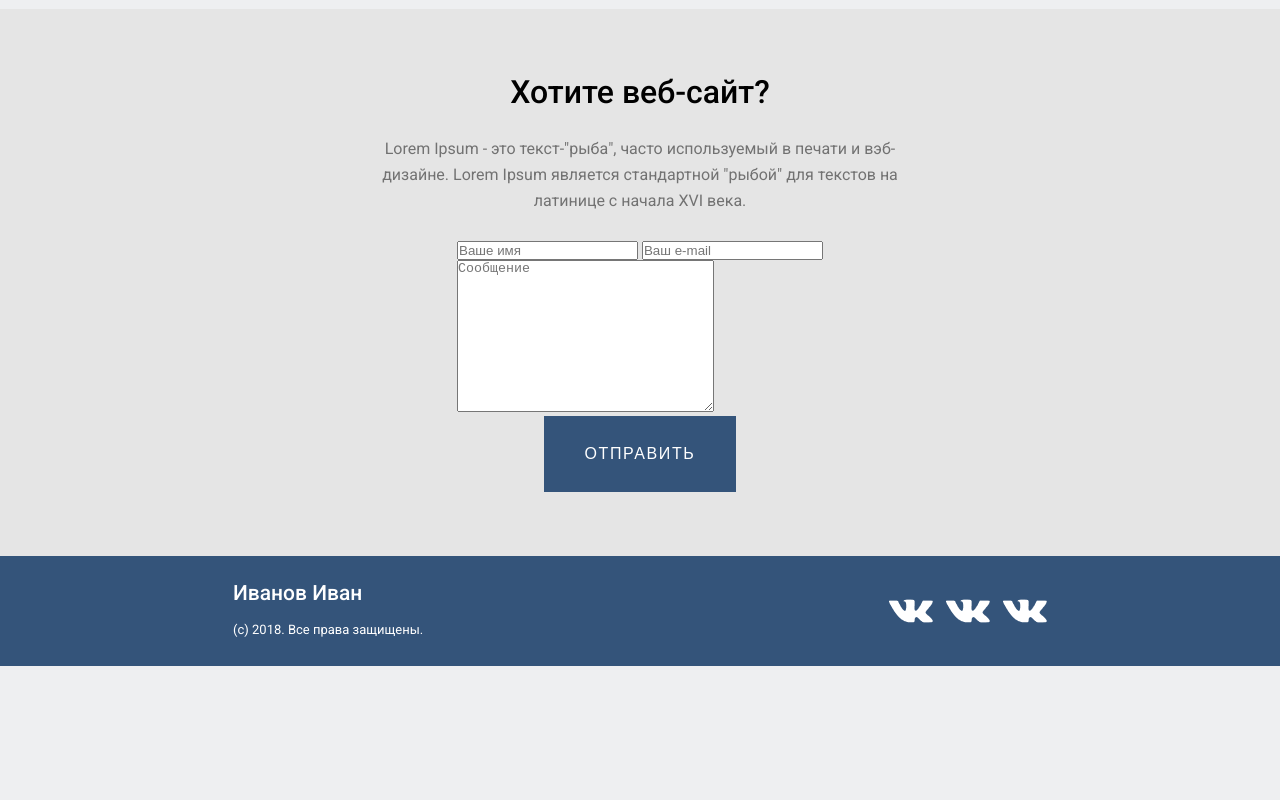
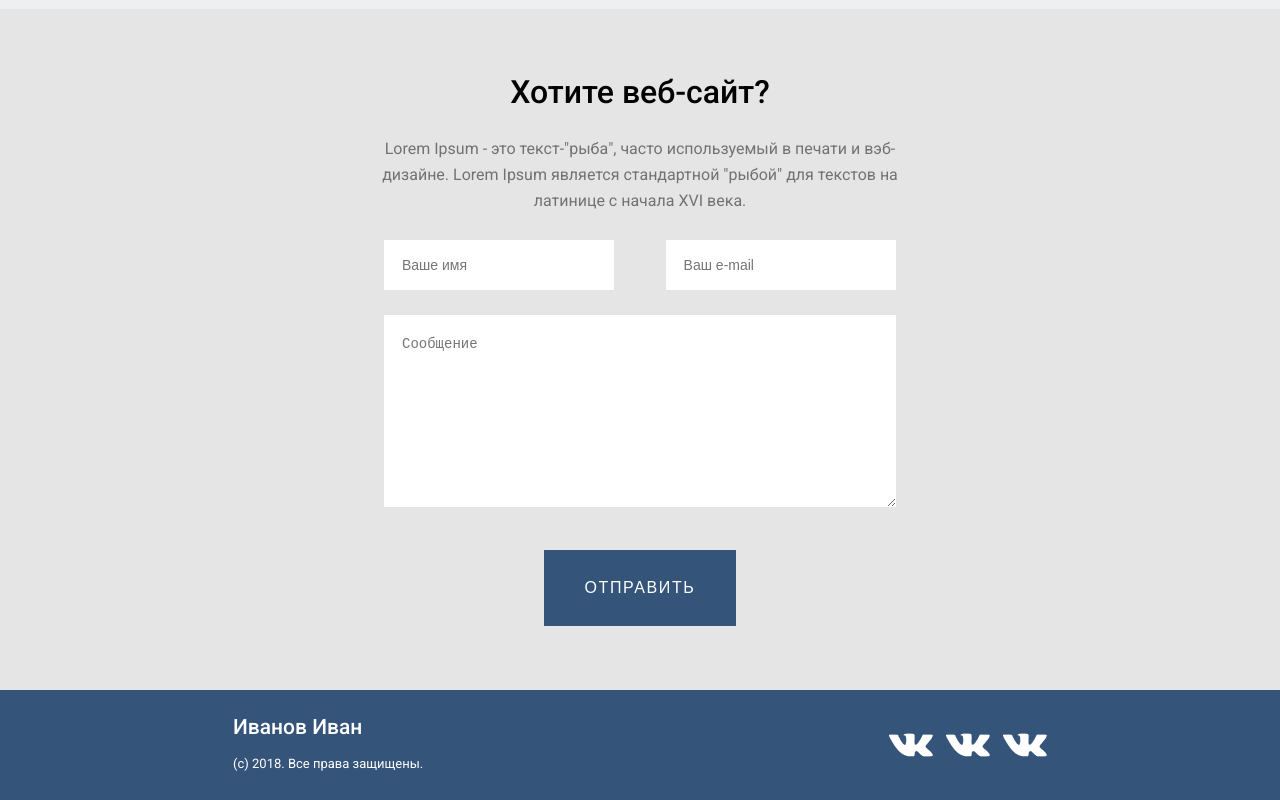
Before and after one commit to Viktory4121/web_it_portfolio, a plain HTML site: page index.html in a window 1280 px wide. Shown: the part 3836-4636 px from the top of the page. Before the commit the page ends 4502 px from the top, so only its background shows below. Drawn offline with Linux system fonts and the light colour scheme; a web font is replaced by a local one.

Commit message:
fix inputs

```diff
--- a/index.html
+++ b/index.html
@@ -200,17 +200,14 @@
                 <p>Lorem Ipsum - это текст-"рыба", часто используемый в печати и вэб-дизайне. Lorem Ipsum является стандартной "рыбой" для текстов на латинице с начала XVI века.</p>
             </div>
 
-            <div>
-                <div>
-                    <label for=""></label>
+            <div class="input-forms">
+                <div class="input-col flex">
                     <input type="text" placeholder="Ваше имя">
 
-                    <label for=""></label>
                     <input type="email" placeholder="Ваш e-mail">
                 </div>
                 <div>
-                    <label for=""></label>
-                    <textarea name="" id="" cols="30" rows="10" placeholder="Сообщение"></textarea>
+                    <textarea placeholder="Сообщение"></textarea>
                 </div>
             </div>
 
--- a/styles/style.css
+++ b/styles/style.css
@@ -4,7 +4,7 @@
     box-sizing: border-box;
 }
 
-body {
+body{
     background: #EEEFF1;
 }
 
@@ -336,6 +336,37 @@ h2{
     margin-top: 0;
 }
 
+.input-forms {
+    width: 40%;
+}
+
+.input-col {
+    flex-direction: row;
+    justify-content: space-between;
+    margin-bottom: 2vw;
+}
+
+.input-forms input {
+    height: 50px;
+    width: 45%;
+}
+
+.input-forms textarea, .input-forms input {
+    border: 0;
+    padding: 18px;
+
+    font-weight: 400;
+    font-size: 14px;
+    line-height: 23px;
+
+    color: #5F5D5D;
+}
+
+.input-forms textarea {
+    width: 100%;
+    margin-bottom: 3vw;
+    height: 15vw;
+}
 
 
 /* ----------------------------------------------------------- */
```
